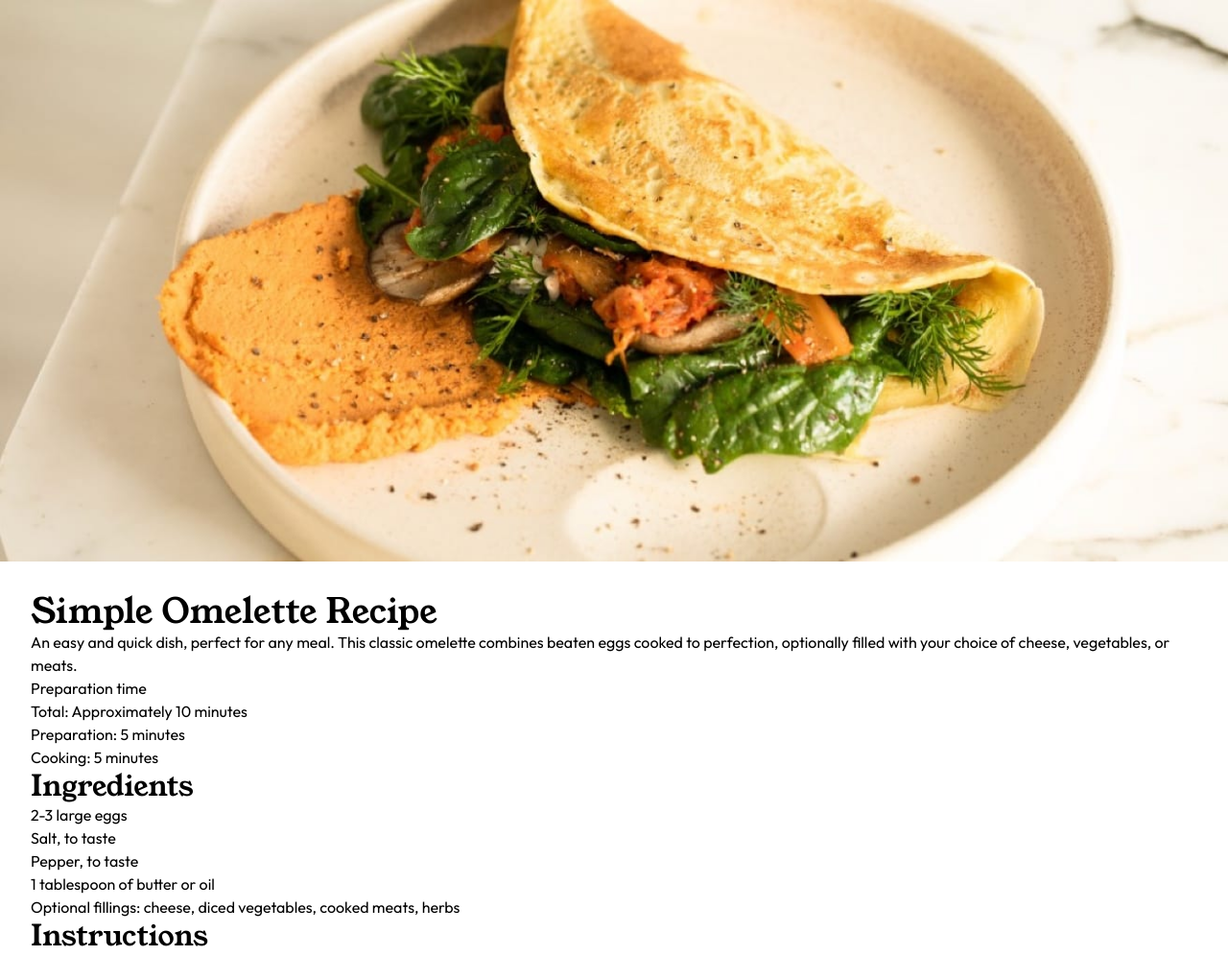
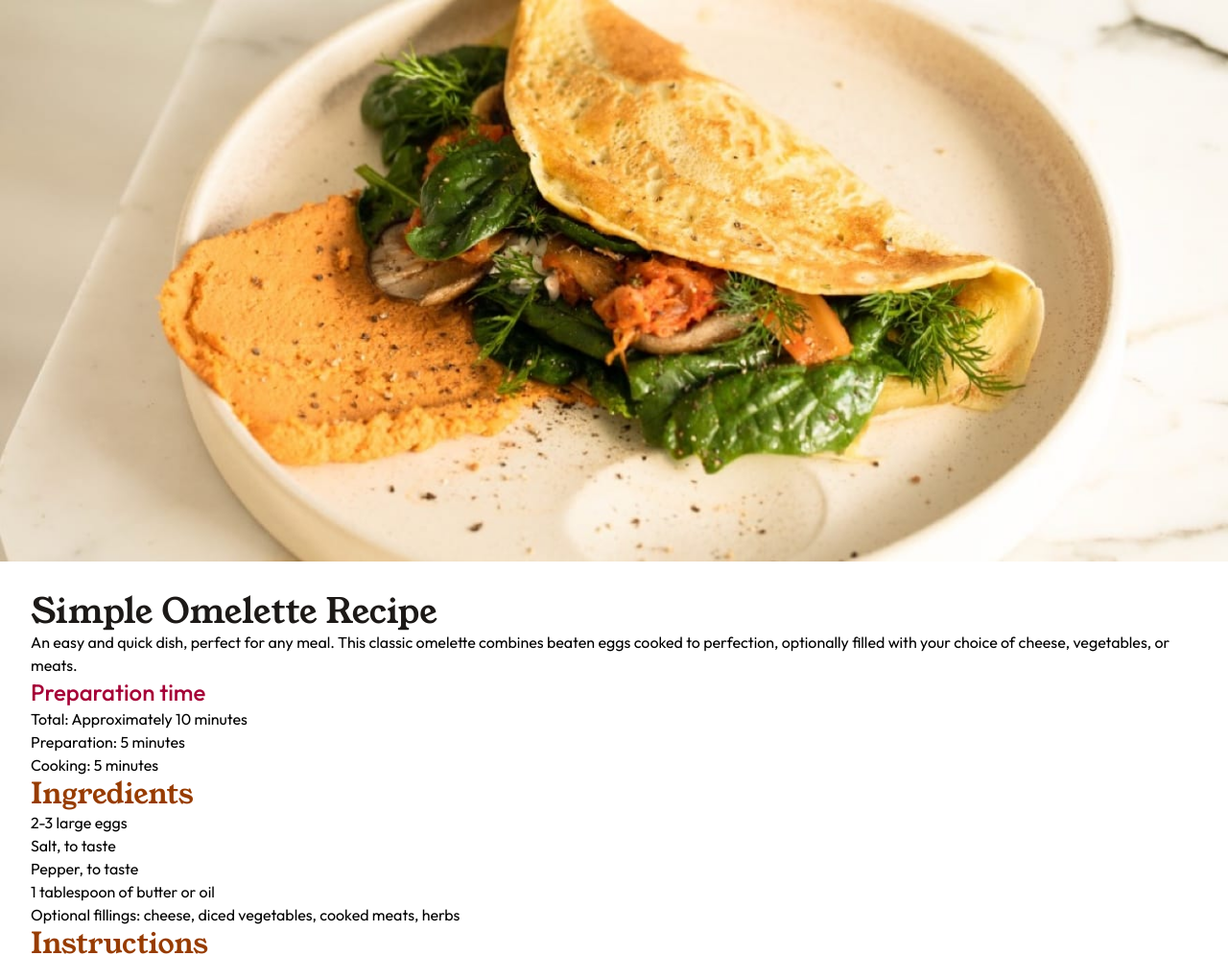
Before and after one commit to sushmita-writes/Web-Development, a website: page recipe-page/src/index.html in a window 1280 px wide. Shown: the top 996 px of the page at 96% size. Drawn offline with Linux system fonts and the light colour scheme.

Commit message:
style: heading font, font size, and color

```diff
--- a/recipe-page/src/index.html
+++ b/recipe-page/src/index.html
@@ -31,7 +31,7 @@
         </p>
 
         <section>
-          <h3>Preparation time</h3>
+          <h3 class="text-rose-800 text-2xl font-medium">Preparation time</h3>
 
           <ul>
             <li>Total: Approximately 10 minutes</li>
--- a/recipe-page/src/input.css
+++ b/recipe-page/src/input.css
@@ -14,6 +14,10 @@
 }
 
 @layer base {
+    body {
+        font-family: 'Outfit', sans-serif;
+    }
+
     article {
         @apply p-[2rem];
     }
@@ -22,15 +26,11 @@
         font-family: 'Young Serif', serif;
     }
 
-    body {
-        font-family: 'Outfit', sans-serif;
-    }
-
     h1 {
-        @apply text-4xl;
+        @apply text-4xl text-stone-900;
     }
 
     h2 {
-        @apply text-3xl;
+        @apply text-3xl text-brown-800;
     }
 }
```
Also changed, not shown: recipe-page/src/output.css.
